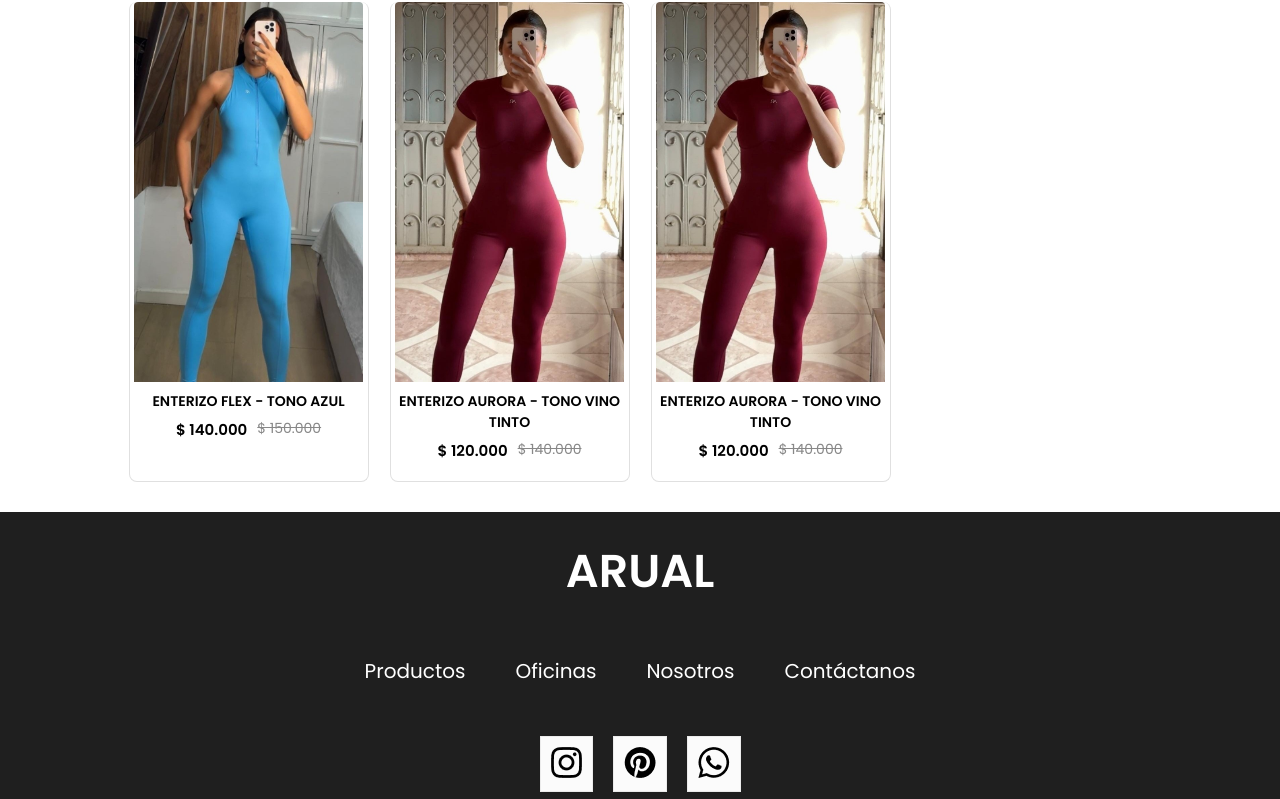
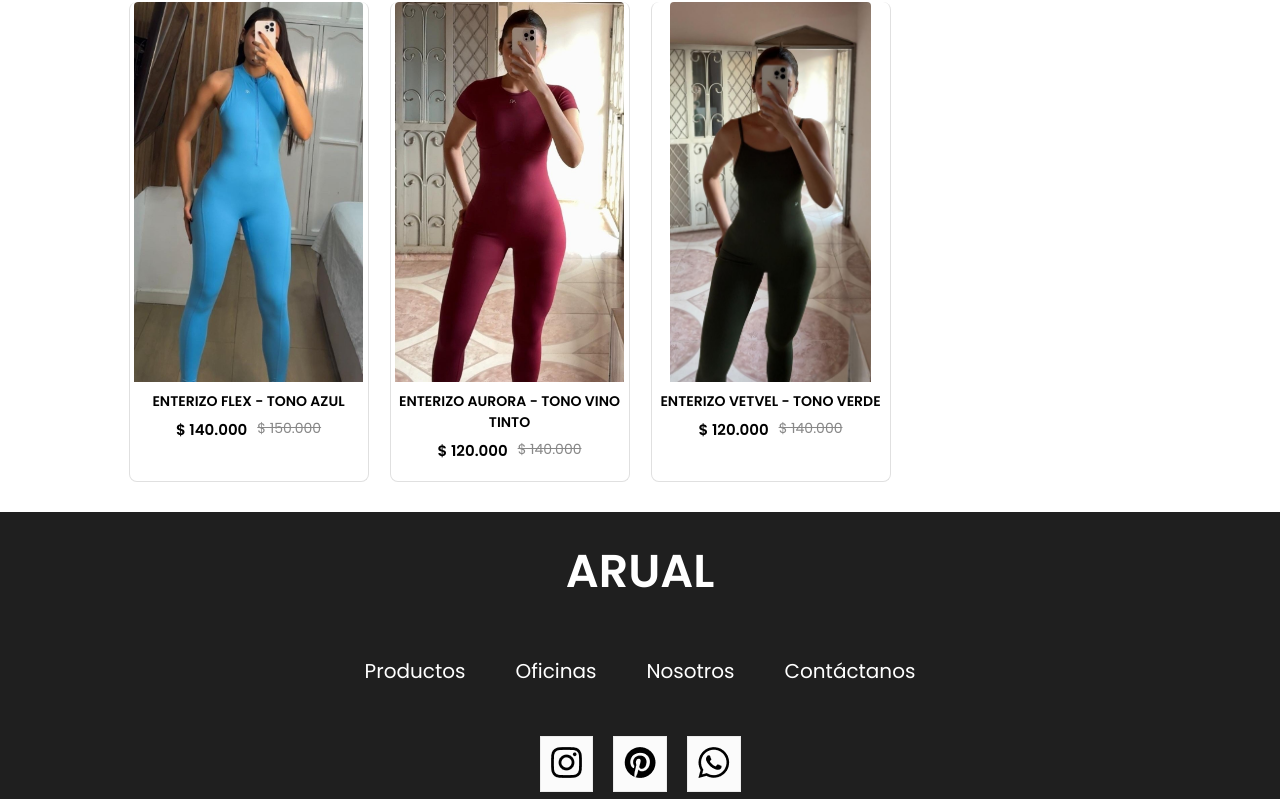
Before and after one commit to luis13xd/arual, a React (Create React App) app: page /enterizos in a window 1280 px wide. Shown: the part 2722-3521 px from the top of the page. Built offline with nearby package versions, Linux system fonts and the light colour scheme.

Commit message:
modioificcamos informacion del producto agegado

```diff
--- a/src/Components/Assets/all_product.js
+++ b/src/Components/Assets/all_product.js
@@ -641,13 +641,13 @@ let all_product = [
   },
   {
     id: 109,
-    name: "ENTERIZO AURORA - TONO VINO TINTO",
+    name: "ENTERIZO VETVEL - TONO VERDE",
     category: "enterizos",
     description: "Tela suave con acabados de la mejor calidad",
-    image: enterizovinotinto1,
-    image2: enterizovinotinto2,
-    image3: enterizovinotinto3,
-    image4: enterizovinotinto4,
+    image: enterizovetvelverde1,
+    image2: enterizovetvelverde2,
+    image3: enterizovetvelverde3,
+    image4: enterizovetvelverde4,
     new_price: 120000,
     old_price: 140000,
     sizes: {
```
